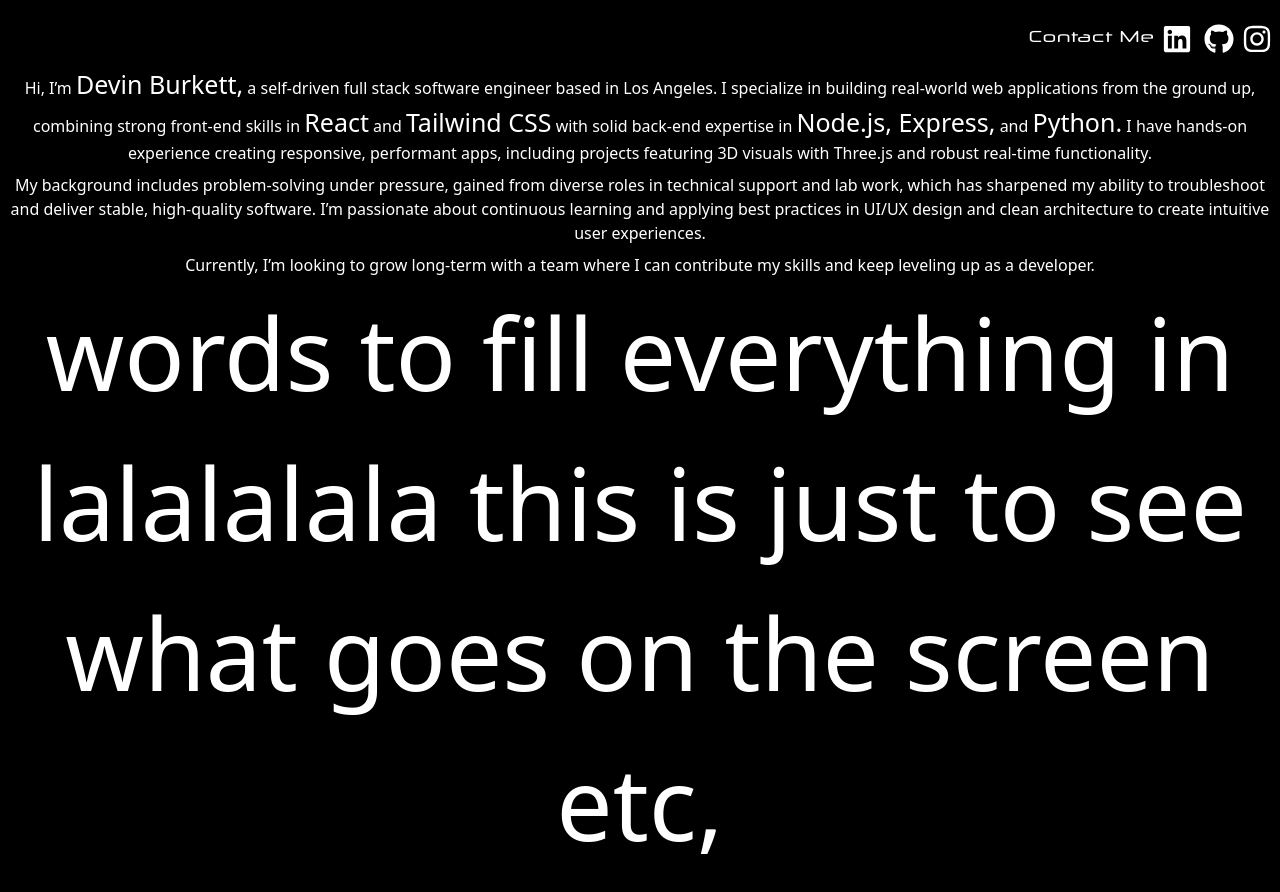
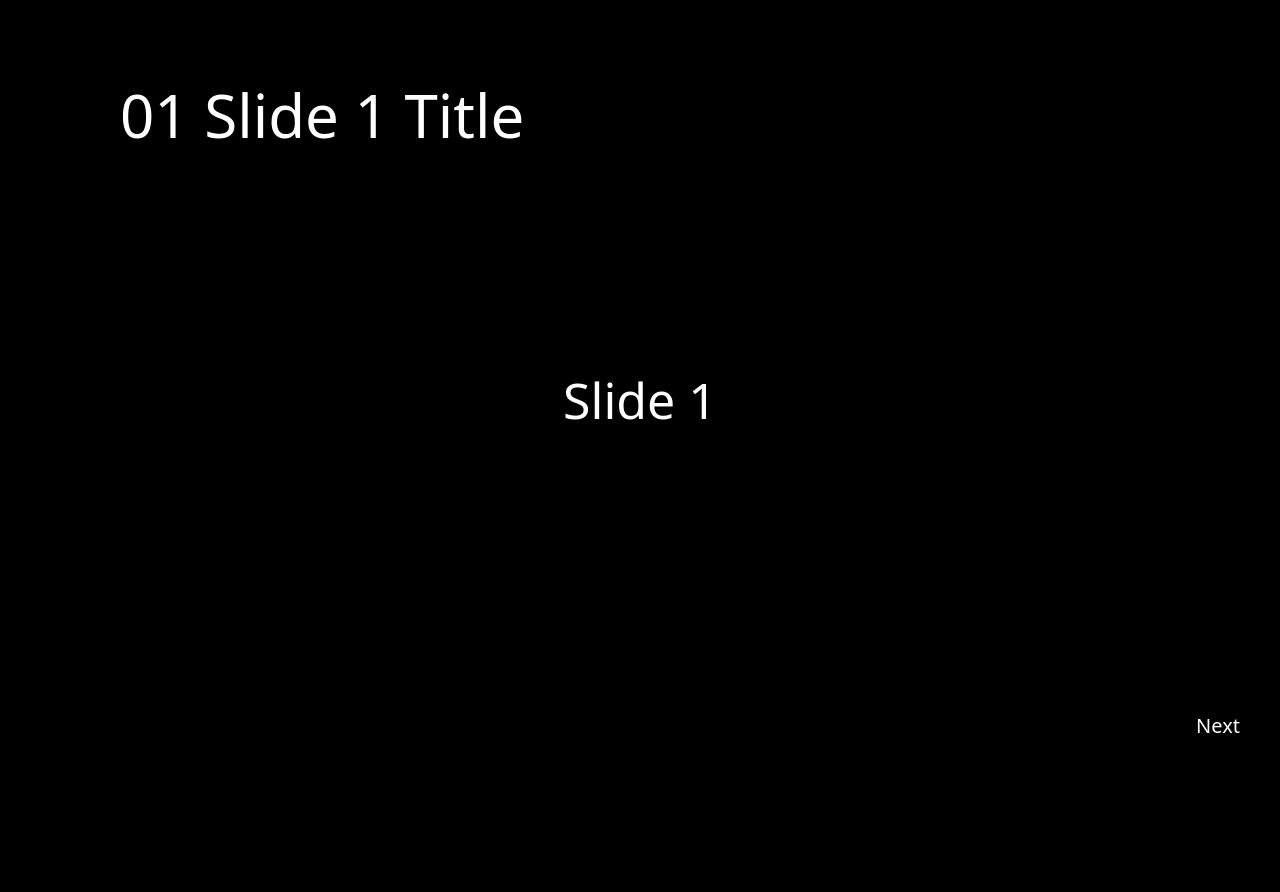
Before and after one commit to Devincb93/landing-portfolio, a React (Vite) app in the folder frontend/: page /mainpage in a window 1280 px wide. Shown: the top 892 px of the page. After the commit the page ends 800 px from the top, so only its background shows below. Built offline with nearby package versions, Linux system fonts and the light colour scheme.

Commit message:
removed mainpage about me and added Slide sections.

```diff
--- a/frontend/src/Aboutme.jsx
+++ b/frontend/src/Aboutme.jsx
@@ -2,25 +2,9 @@ import React from 'react'
 
 function AboutMe() {
     return (
-        <div className=' rounded-sm mt-6 bg-[#576e5f] text-center'>
-            <h1>About</h1>
-            <p className=' text-sm'>My tech journey kicked off when I took apart my first computer, a Macintosh, and managed to put it back together, igniting my passion for all things tech. Now, as a software engineer skilled in Python, JavaScript, Flask, SQL, and React, I thrive on the thrill of building creative solutions from scratch.</p>
-            <br/>
-            <p className=' text-sm'>
-            As an entry-level software engineer, I’m fueled by a relentless desire to learn and grow in this ever-evolving field. My experiences have shaped a strong work ethic and a unique perspective on tackling challenges in the tech world.
-
-            </p>
-            <br/>
-            <p className=' text-sm'>
-            Currently, I am honing my skills and expanding my knowledge base, embracing both the theoretical aspects of software engineering and the practical application of those theories in real-world scenarios. My journey from the East Coast to the West has been more than just a physical relocation; it has been a transformative experience that has shaped my approach to problem-solving and innovation in technology.
-            </p>
-            <br/>
-            <p className=' text-sm'>Right now, I'm all about expanding my skill set and applying what I learn in real-world scenarios. I'm excited to use my developing skills to contribute to meaningful projects that make a positive impact. While I'm just starting out, I can't wait to collaborate with like-minded folks who are just as passionate about pushing the boundaries of technology.
-
-            </p>
-            <br/>
-            <p className=' text-sm'>In a nutshell, I bring a curious mindset, a strong commitment to learning, and a genuine desire to make a difference in the tech industry. I'm looking forward to the opportunities ahead and eager to keep growing as a software engineer. Feel free to reach out</p>
-        </div>
+        <div className=' w-screen h-screen rounded-sm mt-6 bg-[#576e5f] text-center'>
+            This is just some text for testing space purposes
+           </div>
     )
 }
 export default AboutMe
--- a/frontend/src/MainPage.jsx
+++ b/frontend/src/MainPage.jsx
@@ -1,6 +1,8 @@
 import React, { useEffect } from 'react'
 import gsap from 'gsap'
 import Navbar from './Navbar'
+import AboutMe from './Aboutme'
+import Slider from './Slider'
 
 const MainPage = () => {
 
@@ -20,13 +22,9 @@ const MainPage = () => {
     })
   return (
     <div id='container' className='absolute opacity-0 w-full h-screen text-center'>
-        <section className='flex flex-col mt-3'>
-            <Navbar/>
-            <p>Hi, I’m <span className='animate1 [font-size:25px] opacity-0 '>Devin Burkett,</span> a self-driven full stack software engineer based in Los Angeles. I specialize in building real-world web applications from the ground up, combining strong front-end skills in <span className='animate1 [font-size:25px] opacity-0 '>React</span> and <span className='animate1 [font-size:25px] opacity-0 '>Tailwind CSS</span> with solid back-end expertise in <span className='animate1 [font-size:25px] opacity-0 '>Node.js, Express,</span> and <span className='animate1 [font-size:25px] opacity-0 '>Python.</span> I have hands-on experience creating responsive, performant apps, including projects featuring 3D visuals with Three.js and robust real-time functionality.</p>
-            <p className='mt-2'>My background includes problem-solving under pressure, gained from diverse roles in technical support and lab work, which has sharpened my ability to troubleshoot and deliver stable, high-quality software. I’m passionate about continuous learning and applying best practices in UI/UX design and clean architecture to create intuitive user experiences.</p>
-            <p className='mt-2'>Currently, I’m looking to grow long-term with a team where I can contribute my skills and keep leveling up as a developer.</p>
+        <section className='w-full h-screen [font-size:100px]'>
+            <Slider/>
         </section>
-        <section className='w-full h-screen [font-size:100px]'> words to fill everything in lalalalala this is just to see what goes on the screen etc,</section>
     </div>
 
   )
--- /dev/null
+++ b/frontend/src/Slider.jsx
@@ -0,0 +1,88 @@
+import React, { useEffect, useRef, useState } from 'react'
+
+const slideTexts = [
+  "01 Slide 1 Title",
+  "02 Slide 2 Title",
+  "03 Slide 3 Title",
+  "04 Slide 4 Title",
+]
+
+const Slider = () => {
+  const slidesRef = useRef([])
+  const [current, setCurrent] = useState(0)
+  const [isAnimating, setIsAnimating] = useState(false)
+  const textRef = useRef()
+
+  const goToSlide = (direction = 1) => {
+    if (isAnimating) return
+    setIsAnimating(true)
+
+    const nextIndex = (current + direction + slideTexts.length) % slideTexts.length
+
+    const currentSlide = slidesRef.current[current]
+    const nextSlide = slidesRef.current[nextIndex]
+
+    nextSlide.style.zIndex = 2
+    nextSlide.style.transform = "translateX(100%)"
+    currentSlide.style.zIndex = 1
+
+    // Text out
+    textRef.current.style.opacity = "0"
+    setTimeout(() => {
+      textRef.current.innerHTML = slideTexts[nextIndex]
+      textRef.current.style.transform = "translateY(50px)"
+    }, 300)
+
+    // Animate in
+    nextSlide.style.transition = "transform 2s ease"
+    nextSlide.style.transform = "translateX(0%)"
+
+    setTimeout(() => {
+      textRef.current.style.transition = "opacity 1s, transform 1s"
+      textRef.current.style.opacity = "1"
+      textRef.current.style.transform = "translateY(0)"
+    }, 1500)
+
+    setTimeout(() => {
+      currentSlide.style.zIndex = 0
+      setIsAnimating(false)
+    }, 2000)
+
+    setCurrent(nextIndex)
+  }
+
+  useEffect(() => {
+    // Set up slides
+    slidesRef.current.forEach((slide, i) => {
+      slide.style.zIndex = i === 0 ? 2 : 1
+      slide.style.transform = i === 0 ? "translateX(0%)" : "translateX(100%)"
+    })
+  }, [])
+
+  return (
+    <div className='relative w-full h-screen overflow-hidden'>
+      <div className='text absolute top-[120px] left-[120px] text-white text-[60px] z-10 opacity-1 translate-y-[-50px]' ref={textRef}>
+        {slideTexts[0]}
+      </div>
+      <div className='slider relative w-full h-full'>
+        {slideTexts.map((text, i) => (
+          <div
+            key={i}
+            className='slide absolute top-0 left-0 w-full h-full flex justify-center items-center text-white text-[50px] bg-blue'
+            ref={(el) => (slidesRef.current[i] = el)}
+          >
+            {`Slide ${i + 1}`}
+          </div>
+        ))}
+      </div>
+      <button
+        onClick={() => goToSlide(1)}
+        className='absolute bottom-[60px] right-[40px] bg-transparent border-none z-10 text-white text-xl'
+      >
+        Next
+      </button>
+    </div>
+  )
+}
+
+export default Slider
```
